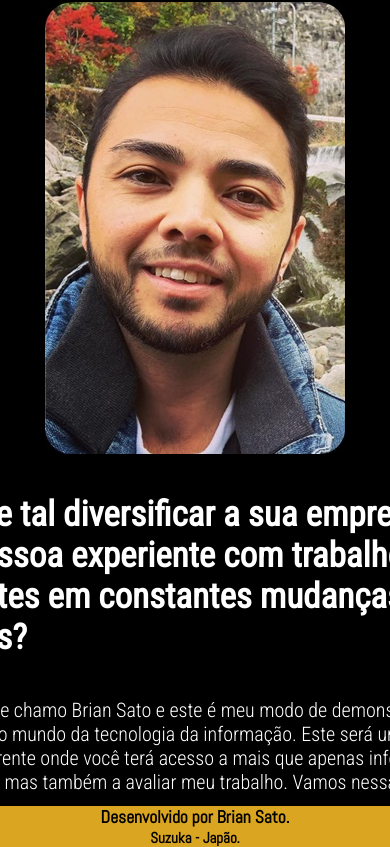
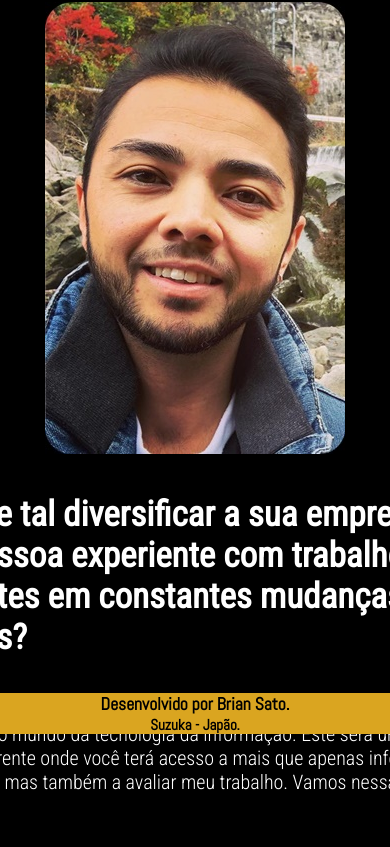
Before and after one commit to BrianSato/first_project_CSS, a plain HTML site: page index.html in a window 390 px wide. Shown: the part 110-957 px from the top of the page. After the commit the page ends 916 px from the top, so only its background shows below. Drawn offline with Linux system fonts and the light colour scheme.

Commit message:
Update style.css

```diff
--- a/styles/style.css
+++ b/styles/style.css
@@ -10,6 +10,7 @@ body{
     box-sizing: border-box;
     background-color: #000000;
     color:white;
+    height: 100vh;
 
 }
 
@@ -109,6 +110,3 @@ span {
         flex-direction: column-reverse;
         align-items:center ;
     }
-    .rodape{
-        position:static;
-    }
```
